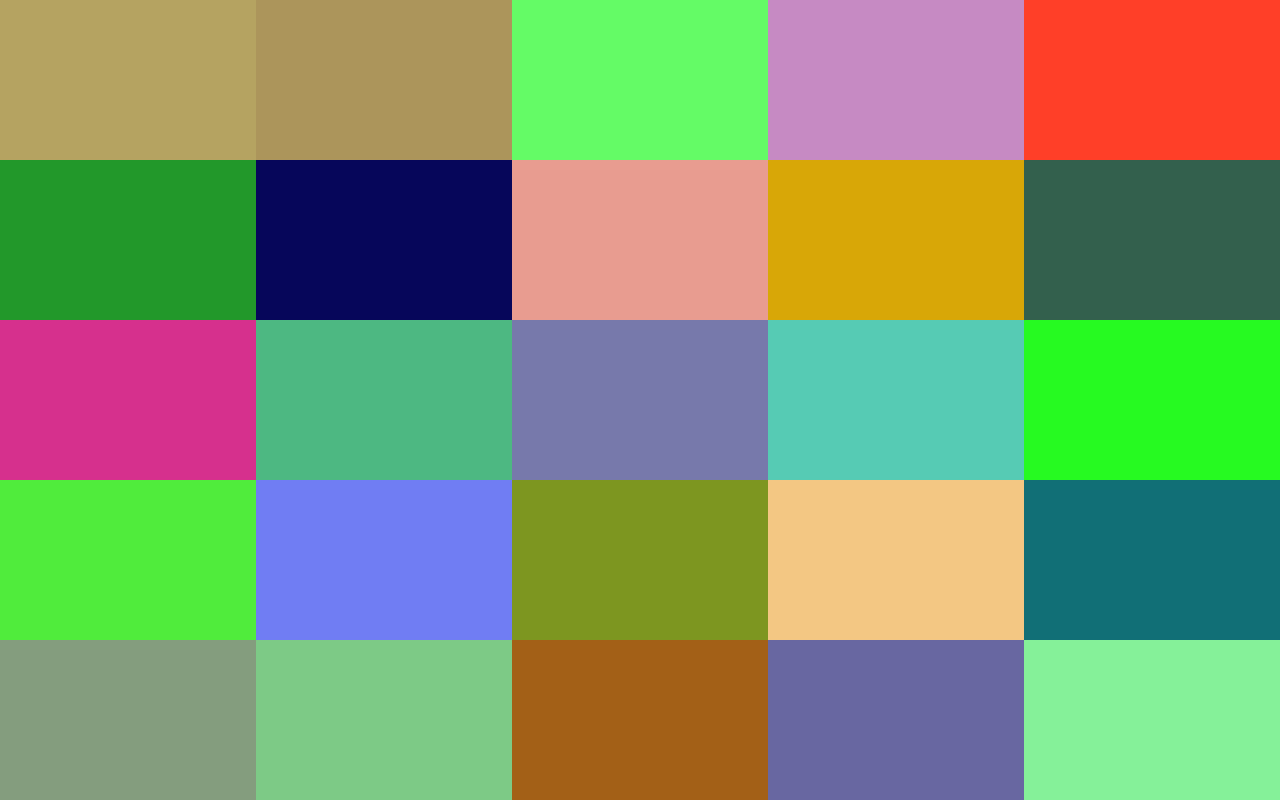
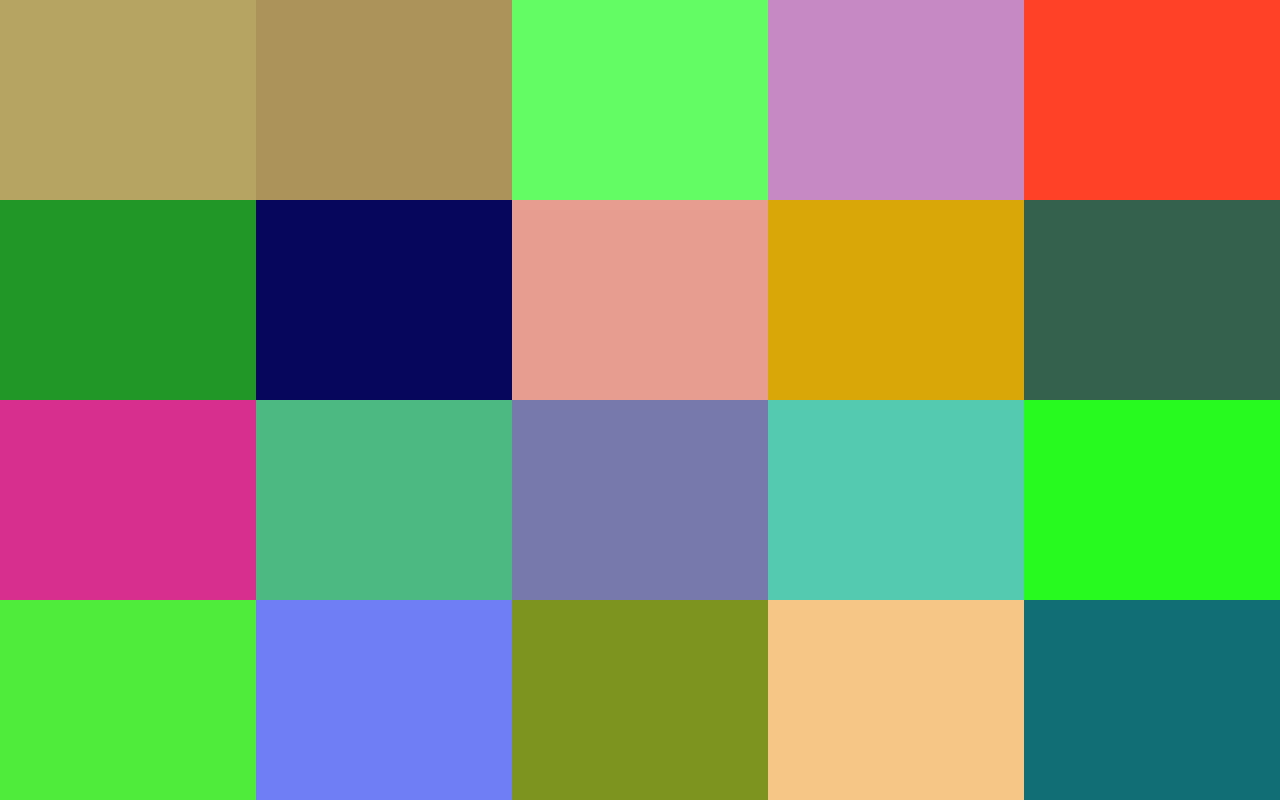
Before and after one commit to durvaal/equal-pairs-vibrations, a plain HTML site: page index.html in a window 1280 px wide. Drawn offline with Linux system fonts and the light colour scheme.

Commit message:
chore: update grid template style to handle 20 items

```diff
--- a/css/style.css
+++ b/css/style.css
@@ -7,7 +7,7 @@ body {
 .grid-container {
   display: grid;
   grid-template-columns: auto auto auto auto auto;
-  grid-template-rows: 20vh 20vh 20vh 20vh 20vh;
+  grid-template-rows: 25vh 25vh 25vh 25vh;
 }
 
 .grid-item {
```
